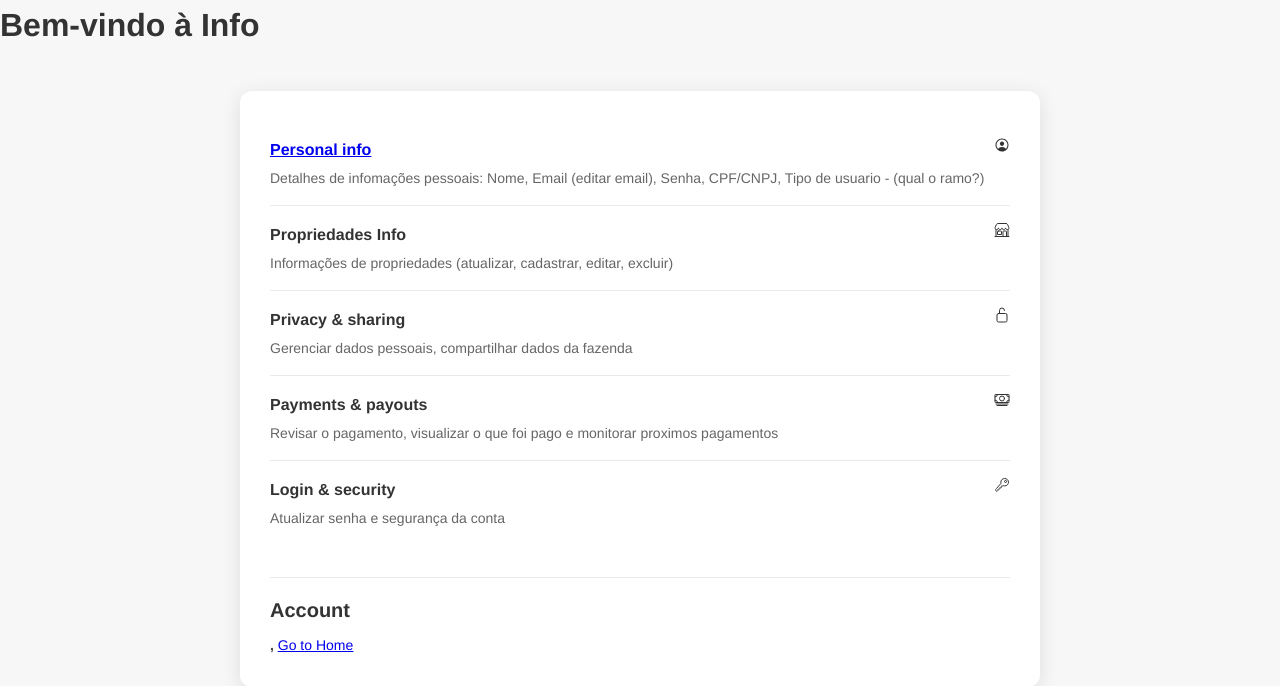
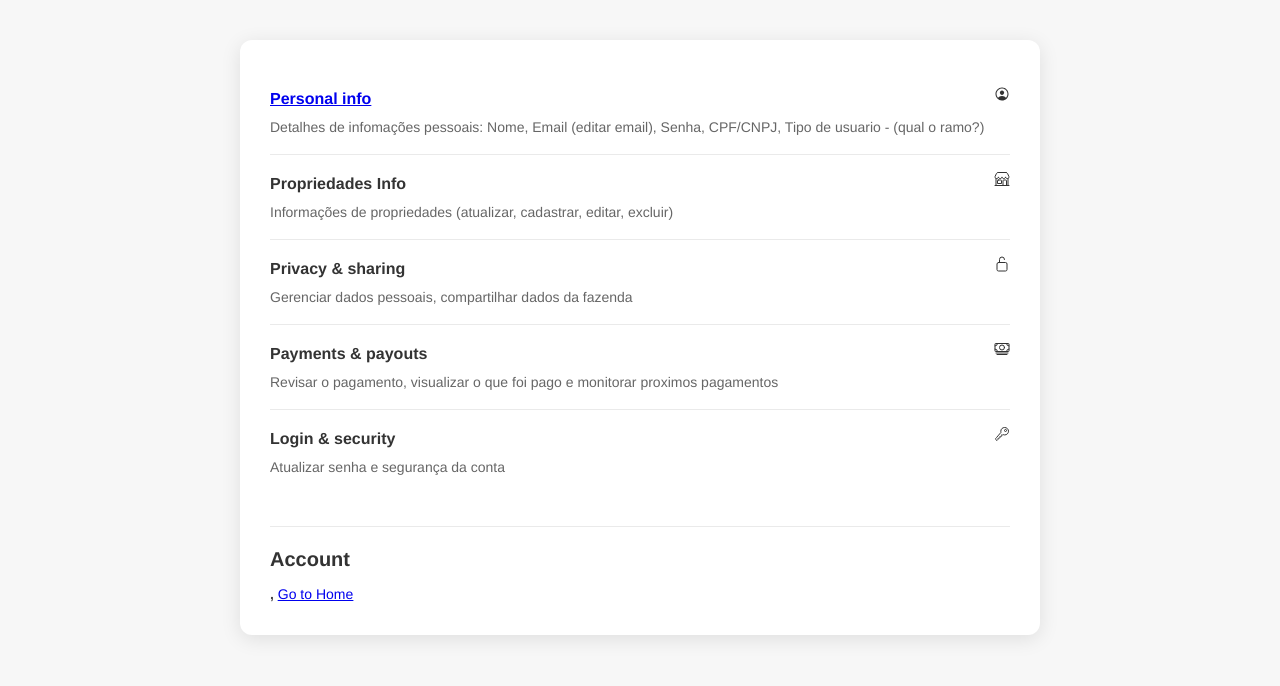
Before and after one commit to prot-plataforma/Prototype, a Flask app: page /profile in a window 1280 px wide. Shown: the top 686 px of the page. Run offline with Flask 3, Linux system fonts and the light colour scheme.

Commit message:
update profile.html

```diff
--- a/app/templates/profile.html
+++ b/app/templates/profile.html
@@ -7,15 +7,12 @@
 
   </head>
   <body>
-    {% if profile == 'info' %}
-            <h1>Bem-vindo à Info</h1>
-    {% endif %}
     <div class="body">
       <div class="container">
         <div class="account-options">
             <div class="personal-info">
                 <div class="title-description-9">
-                  <div class="text-wrapper-2" id="personal_info"><a href="/profile=info">Personal info</a></div>
+                  <div class="text-wrapper-2" id="personal_info"><a href="{{url_for('profile', profile='info')}}">Personal info</a></div>
                   <p class="text-wrapper-10">Detalhes de infomações pessoais: Nome, Email (editar email), Senha, CPF/CNPJ, Tipo de usuario - (qual o ramo?)</p>
                 </div>
                 <ion-icon name="person-circle-outline"></ion-icon>
```
